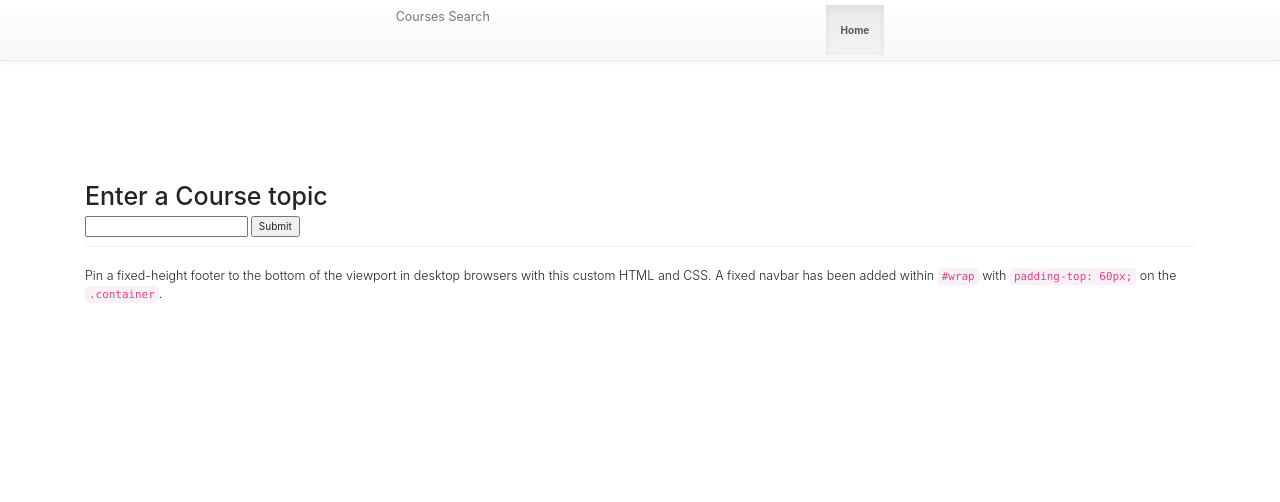
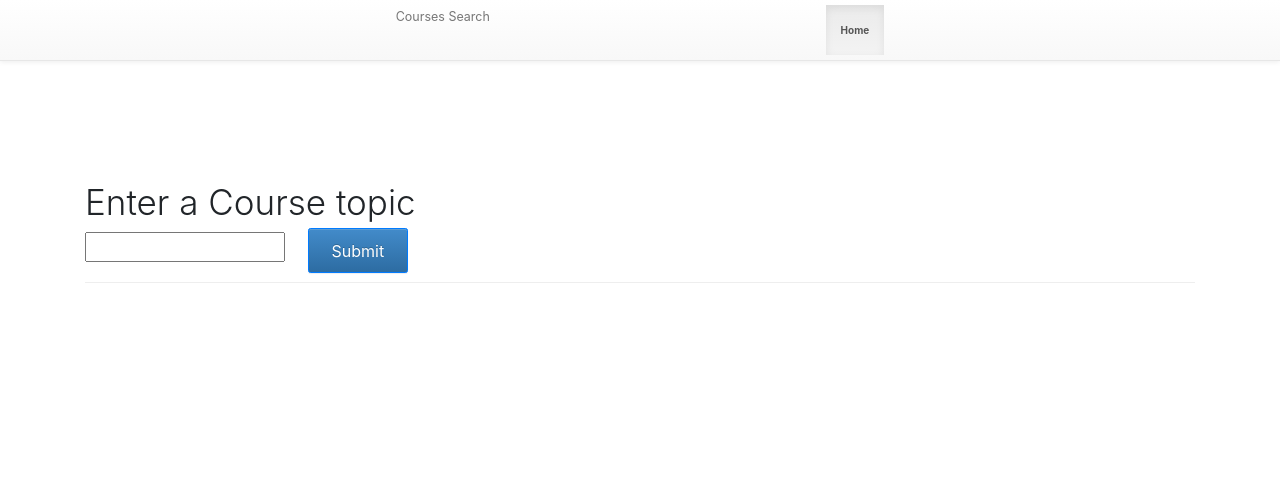
Before and after one commit to aneeshgupta42/course-search-flask, a Flask app: page / in a window 1280 px wide. Shown: the top 502 px of the page. Run offline with Flask 2, Linux system fonts and the light colour scheme; some libraries are stand-ins or nearby versions.

Commit message:
changed the homepage

```diff
--- a/templates/pages/placeholder.home.html
+++ b/templates/pages/placeholder.home.html
@@ -4,11 +4,10 @@
 
 <div class="page-header">
   <form method="POST">
-    <h1>Enter a Course topic</h1>
-    <input name="text">
-    <input type="submit">
+    <h1 class="display-4">Enter a Course topic</h1>
+    <input name="text" style="width:20rem; height: 3rem; font-size: 1rem; font-size: large; margin-right: 2rem;">
+    <input class="btn btn-primary" style="width:10rem; height: 4.5rem;font-size: medium;" type="submit">
   </form>
 </div>
-<p class="lead">Pin a fixed-height footer to the bottom of the viewport in desktop browsers with this custom HTML and CSS. A fixed navbar has been added within <code>#wrap</code> with <code>padding-top: 60px;</code> on the <code>.container</code>.</p>
 
 {% endblock %}
```
